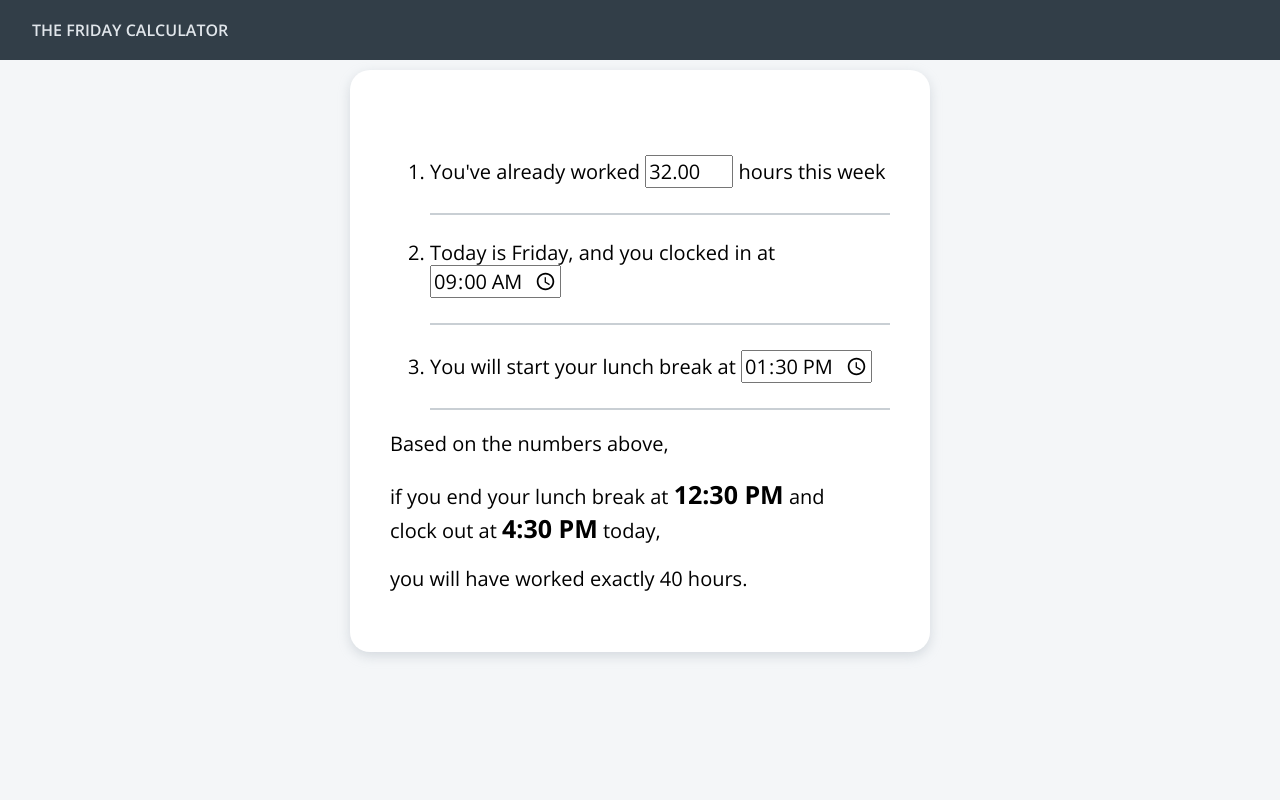
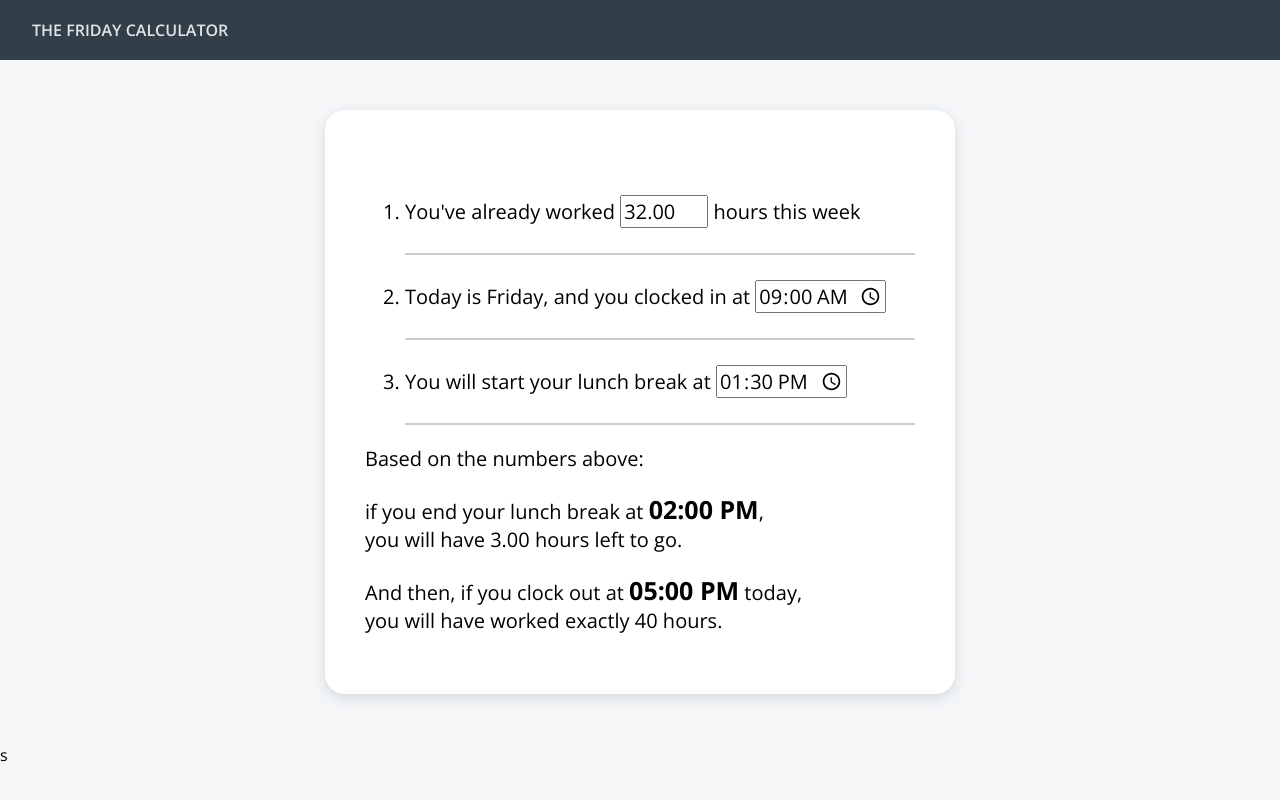
Before and after one commit to BeeWeeChua/friday-calc, a plain HTML site: page index.html in a window 1280 px wide. Drawn offline with nearby package versions, Linux system fonts and the light colour scheme.

Commit message:
finished (not tested yet)

```diff
--- a/index.html
+++ b/index.html
@@ -15,11 +15,12 @@
             <li>Today is Friday, and you clocked in at <input type="time" id="clockin" fname="clockin" value="09:00" onchange="load()"/></li>
             <li>You will start your lunch break at <input type="time" id="lunch" fname="lunch" value="13:30" onchange="load()"/></li>
         </ol>
-        <p>Based on the numbers above,</p>
-        <p>if you end your lunch break at <span id="lunchend">12:30 PM</span> and<br />
-            clock out at <span id="clockout">4:30 PM</span> today,<br /></p>
-        <p>you will have worked exactly 40 hours.</p>
+        <p>Based on the numbers above:</p>
+        <p>if you end your lunch break at <span class="output" id="lunchend">12:30 PM</span>,<br />
+            you will have <span id="hoursleft">4</span> hours left to go.</p>
+        <p>And then, if you clock out at <span class="output" id="clockout">4:30 PM</span> today,<br />
+            you will have worked exactly 40 hours.</p>
     </main>
-
+    s
 </body>
 </html>
--- a/script.js
+++ b/script.js
@@ -1,67 +1,46 @@
 function load() {
-    const forty_hours_in_min = 2400;
-    let hours_worked_in_min = parseInt(document.getElementById("hours").value * 60);
-    let clockin = document.getElementById("clockin").value.split(":");
-    let lunch = document.getElementById("lunch").value.split(":");
-    let lunch_end = lunchEnd(document.getElementById("lunch").value.split(":"));
+    const HR_MS = 60 * 60 * 1000;
 
-    let hours_left_in_min =
-        forty_hours_in_min - hours_worked_in_min - minWorkedBeforeLunch(clockin, lunch);
+    var clockInRaw = extractHM(document.getElementById("clockin").value);
+    var lunchRaw = extractHM(document.getElementById("lunch").value);
 
+    var clockIn = new Date();
+    var lunch = new Date();
+    clockIn.setHours(clockInRaw.H, clockInRaw.M, 0, 0);
+    lunch.setHours(lunchRaw.H, lunchRaw.M, 0, 0);
 
-    const time = new Date();
-    time.setHours(lunch_end[0]);
-    time.setMinutes(lunch_end[1] + ?);
-    console.log(time);
+    var lunchEnd = lunch;
+    lunchEnd.setMinutes(lunchEnd.getMinutes() + 30);
+    document.getElementById("lunchend").textContent = lunchEnd.toLocaleTimeString([], { hour: '2-digit', minute: '2-digit' });
 
+    var hoursWorked_ms = parseFloat(document.getElementById("hours").value) * HR_MS + (lunch - clockIn);
+    var hoursLeft_ms = (40 * HR_MS) - hoursWorked_ms;
+    document.getElementById("hoursleft").textContent = parseFloat(hoursLeft_ms / HR_MS).toFixed(2);
+
+    var clockOut = lunchEnd;
+    var hoursLeft = parseInt(((document.getElementById("hoursleft").textContent).split("."))[0]);
+    var minutesLeft = parseFloat("." + ((document.getElementById("hoursleft").textContent).split("."))[1]) * 60;
+
+    console.log(hoursLeft);
+    console.log(minutesLeft);
+
+    clockOut.setHours(clockOut.getHours() + hoursLeft);
+    console.log(clockOut);
+
+    clockOut.setMinutes(clockOut.getMinutes() + minutesLeft);
+    console.log(clockOut);
+
+    document.getElementById("clockout").textContent = clockOut.toLocaleTimeString([], { hour: '2-digit', minute: '2-digit' });
+
+    //clockOut.setMinutes(clockOut.getMinutes() + minutesLeft);
+    //console.log(clockOut);
 
 }
 
-function parseTime(t, add = 0) {
-    let h = parseInt(t[0]);
-    let m = parseInt(t[1]) + add;
-    while (m >= 60) {
-        h++;
-        m -= 60;
-    }
-    return [h, m];
+function extractHM(timeString) {
+    var splitTime = timeString.split(":");
+    return {
+        H: parseInt(splitTime[0]),
+        M: parseInt(splitTime[1])
+    };
 }
-
-function minWorkedBeforeLunch(clockin, lunch) {
-    let time_until_lunch = parseInt(lunch[0]) * 60 + parseInt(lunch[1]);
-    let time_until_clockin = parseInt(clockin[0]) * 60 + parseInt(clockin[1]);
-    return (time_until_lunch - time_until_clockin);
-}
-
-
-
-function lunchEnd(lunch) {
-    return parseTime([lunch[0], parseInt(lunch[1]) + 30]);
-
-    //return [h,m];
-
-    /*
-    let output_h = "";
-    let output_m = "";
-    let output_ampm = "";
-
-    if (lunchend_h > 12) {
-        output_h = (lunchend_h - 12).toString();
-        output_ampm = "PM";
-    } else if (lunchend_h == 0 || lunchend_h == 12) {
-        output_h = "12";
-        output_ampm = "PM";
-    } else {
-        output_h = lunchend_h.toString();
-        output_ampm = "AM";
-    }
-
-    if (lunchend_m < 10) {
-        output_m = "0" + (lunchend_m.toString());
-    } else {
-        output_m = lunchend_m.toString();
-    }
-
-    return (output_h + ":" + output_m + " " + output_ampm);
-    */
-}
--- a/style.css
+++ b/style.css
@@ -31,9 +31,10 @@ header {
 
 main {
     width: 50%;
-    max-width: 500px;
+    max-width: 550px;
     margin: auto;
-    margin-top: 10px;
+    margin-top: 50px;
+    margin-bottom: 50px;
     border-radius: 20px;
     border-width: 0px;
     box-shadow: 0px 4px 12px rgba(166, 176, 186, 0.4);
@@ -59,7 +60,7 @@ main {
     width: 4em;
 }
 
-#lunchend, #clockout {
+.output {
     font-size: 25px;
     font-weight: bold;
 }
```
